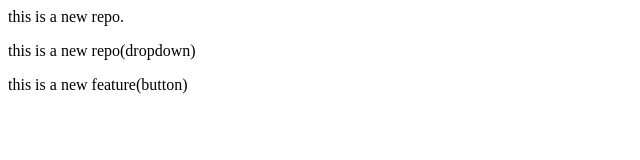
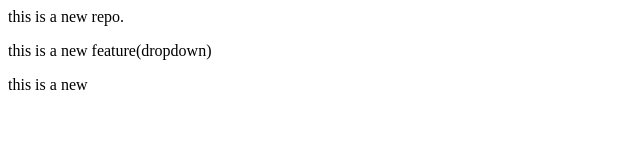
Before and after one commit to reh6n9/localrepo, a plain HTML site: page index.html in a window 1280 px wide. Shown: the whole page, without its empty margins (0-640 px from the left). Drawn offline with Linux system fonts and the light colour scheme.

Commit message:
changes reset

```diff
--- a/index.html
+++ b/index.html
@@ -1,3 +1,3 @@
 <p>this is a new repo.</p>
-<p>this is a new repo(dropdown)</p>
-<p> this is a new feature(button)</p>
+<p>this is a new feature(dropdown)</p>
+<p> this is a new </p>
```
